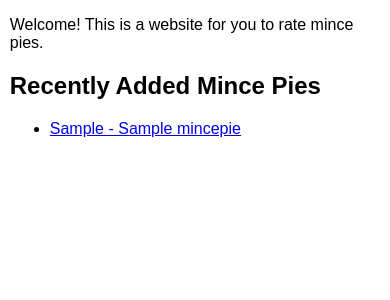
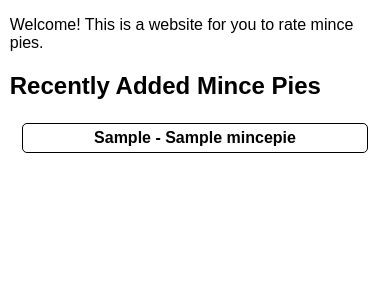
Before and after one commit to MattJamesChampion/mince-pie-rate, a Django app: page / in a window 390 px wide. Shown: the part 205-505 px from the top of the page. Run offline with Django 3.2, Linux system fonts and the light colour scheme; tables that the repository leaves empty hold one stand-in row (values such as "Sample post").

Commit message:
Modify the mince_pie_details subtemplate to clean up the HTML and add styling

```diff
--- a/website/rate/static/rate/style.css
+++ b/website/rate/static/rate/style.css
@@ -68,6 +68,24 @@ th, td {
     padding: 3px;
 }
 
+.mince_pie_card {
+    float: left;
+    border: 1px black solid;
+    padding: 5px;
+    margin: 3px;
+    width: 30%;
+    text-align: center;
+    text-decoration: none;
+    color: black;
+    border-radius: 5px;
+    font-weight: 600;
+}
+
+.mince_pie_card:hover {
+    background-color: rgb(200, 200, 200);
+    color: black;
+}
+
 @media screen and (max-width: 600px) {
     body {
         width: 95%;
@@ -86,4 +104,15 @@ th, td {
         margin-left: auto;
         margin-right: auto;
     }
-  }
+    .mince_pie_cards {
+        float:none;
+        display:inline-block;
+        display: block;
+        text-align: center;
+    }
+    .mince_pie_card {
+        width: 90%;
+        float: none;
+        display:inline-block;
+    }
+}
--- a/website/rate/templates/rate/mince_pie_details.html
+++ b/website/rate/templates/rate/mince_pie_details.html
@@ -1,5 +1,7 @@
-<ul>
+<section class="mince_pie_cards">
 {% for mince_pie in mince_pie_list %}
-    <li><a href="{% url 'rate:detail' mince_pie.id %}">{{mince_pie}}</a></li>
+    <a href="{% url 'rate:detail' mince_pie.id %}" class="mince_pie_card">
+        {{mince_pie}}
+    </a>
 {% endfor %}
-</ul>
+</section>
```
